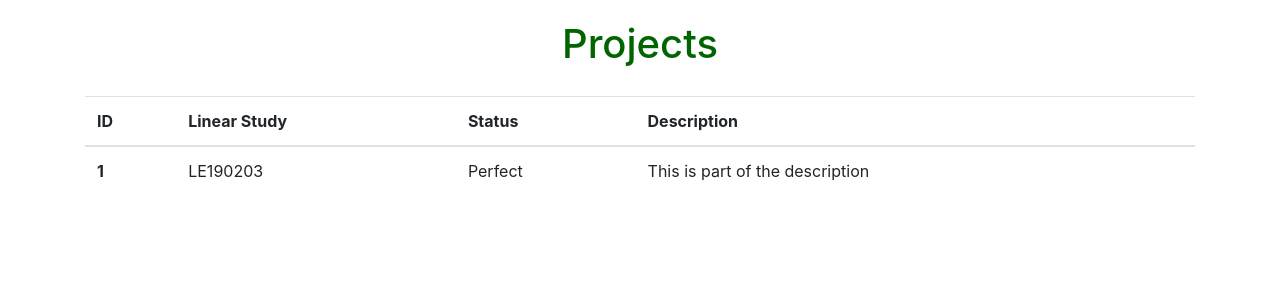
After one commit to cherbie/data-team-task-manager, a Flask app: page /projects/ in a window 1280 px wide. The commit adds this page. Shown: the top 300 px of the page. Run offline with Flask 2, Linux system fonts and the light colour scheme; some libraries are stand-ins or nearby versions.

Commit message:
created blueprint for the projects route

```diff
--- a/task-manager/app.py
+++ b/task-manager/app.py
@@ -1,14 +1,19 @@
+import os
 from flask import Flask
-from tasks import views
+from read_env import read_env
+from tasks.views import tasks
+from projects.views import projects
 
 app = Flask(__name__)
+read_env()
 
 # @app.route('/')
 # def helloWorld():
 #    return 'Hello World!'
 
 #app.add_url_rule('/', 'helloWorld', helloWorld)
-app.register_blueprint(views.tasks)
+app.register_blueprint(tasks)
+app.register_blueprint(projects)
 
 if __name__ == '__main__':
-    app.run(host='localhost', port=3000, debug=True)
+    app.run(host=os.environ['HOST'], port=os.environ['PORT'], debug=True)
--- /dev/null
+++ b/task-manager/projects/templates/projects/index.html
@@ -0,0 +1,35 @@
+{% extends "base.html" %}
+
+{% block head %}
+{% include "/bootstrap-css.html" %}
+
+<!-- Stylesheet -->
+{% endblock %}
+
+{% block body %}
+<div class="container">
+    <h1 class="text-center" style="color: darkgreen; padding: 20px;">{{ title }}</h1>
+</div>
+<div class="container">
+    <table class="table">
+        <thead>
+            <tr>
+                <th scope="col">ID</th>
+                <th scope="col">Linear Study</th>
+                <th scope="col">Status</th>
+                <th scope="col">Description</th>
+            </tr>
+        </thead>
+        <tbody>
+            <tr>
+                <th scope="row">1</th>
+                <td>LE190203</td>
+                <td>Perfect</td>
+                <td>This is part of the description</td>
+            </tr>
+        </tbody>
+    </table>
+</div>
+
+{% include "/bootstrap-js.html" %}
+{% endblock %}
--- /dev/null
+++ b/task-manager/projects/views.py
@@ -0,0 +1,7 @@
+from flask import Blueprint, render_template
+
+projects = Blueprint('projects', __name__, template_folder="templates", url_prefix='/projects')
+
+@projects.route('/')
+def index():
+    return render_template('projects/index.html', title="Projects")
--- a/task-manager/requirements.txt
+++ b/task-manager/requirements.txt
@@ -1,7 +1,12 @@
+certifi==2019.11.28
+chardet==3.0.4
 Click==7.0
 Flask==1.1.1
+idna==2.8
 itsdangerous==1.1.0
 Jinja2==2.10.3
 MarkupSafe==1.1.1
 python-dotenv==0.10.3
+requests==2.22.0
+urllib3==1.25.7
 Werkzeug==0.16.0
--- a/task-manager/tasks/views.py
+++ b/task-manager/tasks/views.py
@@ -1,6 +1,6 @@
-from flask import Blueprint, render_template_string, abort, render_template
+from flask import Blueprint, abort, render_template
 
-tasks = Blueprint('tasks', __name__, template_folder='templates')
+tasks = Blueprint('tasks', __name__, template_folder='templates', url_prefix='/tasks')
 
 @tasks.route('/', defaults={'page': 'index'})
 def home(page):
--- a/task-manager/templates/bootstrap-css.html
+++ b/task-manager/templates/bootstrap-css.html
@@ -1,2 +1,2 @@
+<meta name="viewport" content="width=device-width, initial-scale=1, shrink-to-fit=no">
 <link rel="stylesheet" href="https://stackpath.bootstrapcdn.com/bootstrap/4.4.1/css/bootstrap.min.css" integrity="sha384-Vkoo8x4CGsO3+Hhxv8T/Q5PaXtkKtu6ug5TOeNV6gBiFeWPGFN9MuhOf23Q9Ifjh" crossorigin="anonymous">
-<meta name="viewport" content="width=device-width, initial-scale=1, shrink-to-fit=no">
```
Also changed, not shown: task-manager/tasks/templates/tasks/index.html (+10 -4 lines), task-manager/projects/__init__.py (added), task-manager/tasks/__init__.py (added).
